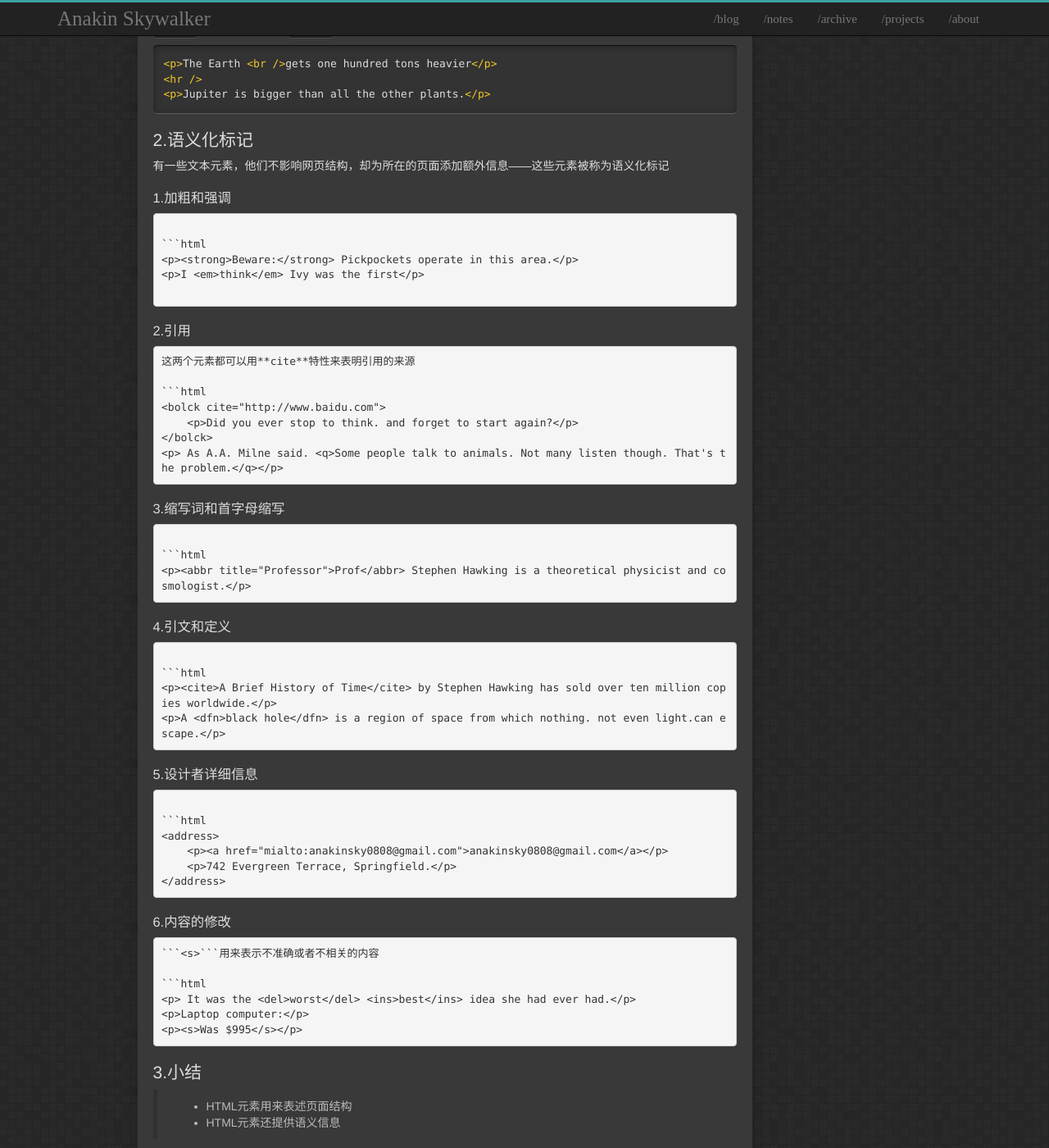
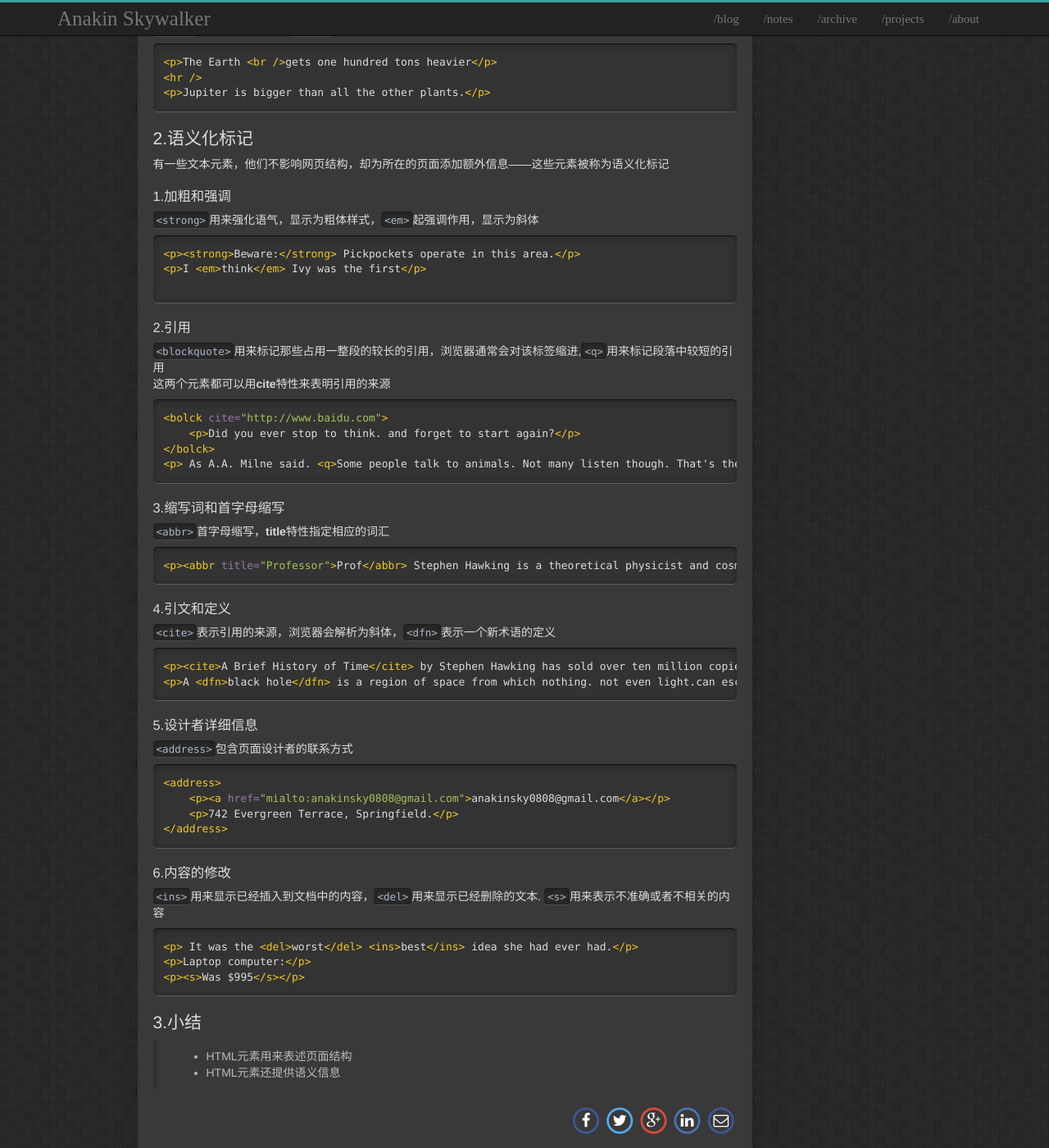
Before and after one commit to AnakinSkyW/AnakinSkyW.github.io, a Jekyll site: the page built from _posts/html/2020-03-08-第二章HTML文本.md, in a window 1280 px wide and 1400 px high, scrolled down 1015 px. Shown: the whole window at 82% size. Built offline with Jekyll 4.4.1, drawn with Linux system fonts in a browser that asks for light colours; comment, search, counter and statistics services are not loaded; some of the changed text lies outside the part shown.

Commit message:
:speech_balloon: 调整样式错误

````diff
--- a/_posts/html/2020-03-08-第二章HTML文本.md
+++ b/_posts/html/2020-03-08-第二章HTML文本.md
@@ -38,7 +38,7 @@ HTML中成段的文字，默认情况下，浏览器会另起一行并与后续
 
 ### 3.粗体和斜体
 
-```<b>```将文字显示为粗体,```<i>```将文字显示为斜体
+`<b>`将文字显示为粗体,`<i>`将文字显示为斜体
 
 ```html
 <p> This is <i>how</i> we make a word apper <b>bold.</b></p>
@@ -46,7 +46,7 @@ HTML中成段的文字，默认情况下，浏览器会另起一行并与后续
 
 ### 4.上标和下标
 
-```<sup>```用来表示上标字符,```sub```用来表示下标字符
+`<sup>`用来表示上标字符,`sub`用来表示下标字符
 
 ```html
 <p> On the 4<sup>th</sup> of September you will learn about E=MC<sup>2</sup>.</p>
@@ -59,7 +59,7 @@ HTML中成段的文字，默认情况下，浏览器会另起一行并与后续
 
 ### 6.换行符和水平线
 
-```<br />```表示换行符标签，```<hr />```表示插入一条水平线
+`<br />`表示换行符标签，`<hr />`表示插入一条水平线
 
 ```html
 <p>The Earth <br />gets one hundred tons heavier</p>
@@ -73,7 +73,7 @@ HTML中成段的文字，默认情况下，浏览器会另起一行并与后续
 
 ### 1.加粗和强调
 
-```<strong>```用来强化语气，显示为粗体样式，```<em>```起强调作用，显示为斜体
+`<strong>`用来强化语气，显示为粗体样式，`<em>`起强调作用，显示为斜体
 
 ```html
 <p><strong>Beware:</strong> Pickpockets operate in this area.</p>
@@ -83,7 +83,7 @@ HTML中成段的文字，默认情况下，浏览器会另起一行并与后续
 
 ### 2.引用
 
-```<blockquote>```用来标记那些占用一整段的较长的引用，浏览器通常会对该标签缩进,```<q>```用来标记段落中较短的引用
+`<blockquote>`用来标记那些占用一整段的较长的引用，浏览器通常会对该标签缩进,`<q>`用来标记段落中较短的引用
 这两个元素都可以用**cite**特性来表明引用的来源
 
 ```html
@@ -95,7 +95,7 @@ HTML中成段的文字，默认情况下，浏览器会另起一行并与后续
 
 ### 3.缩写词和首字母缩写
 
-```<abbr>```首字母缩写，**title**特性指定相应的词汇
+`<abbr>`首字母缩写，**title**特性指定相应的词汇
 
 ```html
 <p><abbr title="Professor">Prof</abbr> Stephen Hawking is a theoretical physicist and cosmologist.</p>
@@ -103,7 +103,7 @@ HTML中成段的文字，默认情况下，浏览器会另起一行并与后续
 
 ### 4.引文和定义
 
-```<cite>```表示引用的来源，浏览器会解析为斜体，```<dfn>```表示一个新术语的定义
+`<cite>`表示引用的来源，浏览器会解析为斜体，`<dfn>`表示一个新术语的定义
 
 ```html
 <p><cite>A Brief History of Time</cite> by Stephen Hawking has sold over ten million copies worldwide.</p>
@@ -112,7 +112,7 @@ HTML中成段的文字，默认情况下，浏览器会另起一行并与后续
 
 ### 5.设计者详细信息
 
-```<address>```包含页面设计者的联系方式
+`<address>`包含页面设计者的联系方式
 
 ```html
 <address>
@@ -123,8 +123,8 @@ HTML中成段的文字，默认情况下，浏览器会另起一行并与后续
 
 ### 6.内容的修改
 
-```<ins>```用来显示已经插入到文档中的内容，```<del>```用来显示已经删除的文本.
-```<s>```用来表示不准确或者不相关的内容
+`<ins>`用来显示已经插入到文档中的内容，`<del>`用来显示已经删除的文本.
+`<s>`用来表示不准确或者不相关的内容
 
 ```html
 <p> It was the <del>worst</del> <ins>best</ins> idea she had ever had.</p>
````
Also changed, not shown: _posts/html/2020-03-08-第一章HTML页面结构.md (+3 -3 lines), _posts/html/2020-03-08-第三章HTML列表.md (+6 -6 lines), _posts/html/2020-03-08-第四章HTML链接.md (+5 -5 lines).
